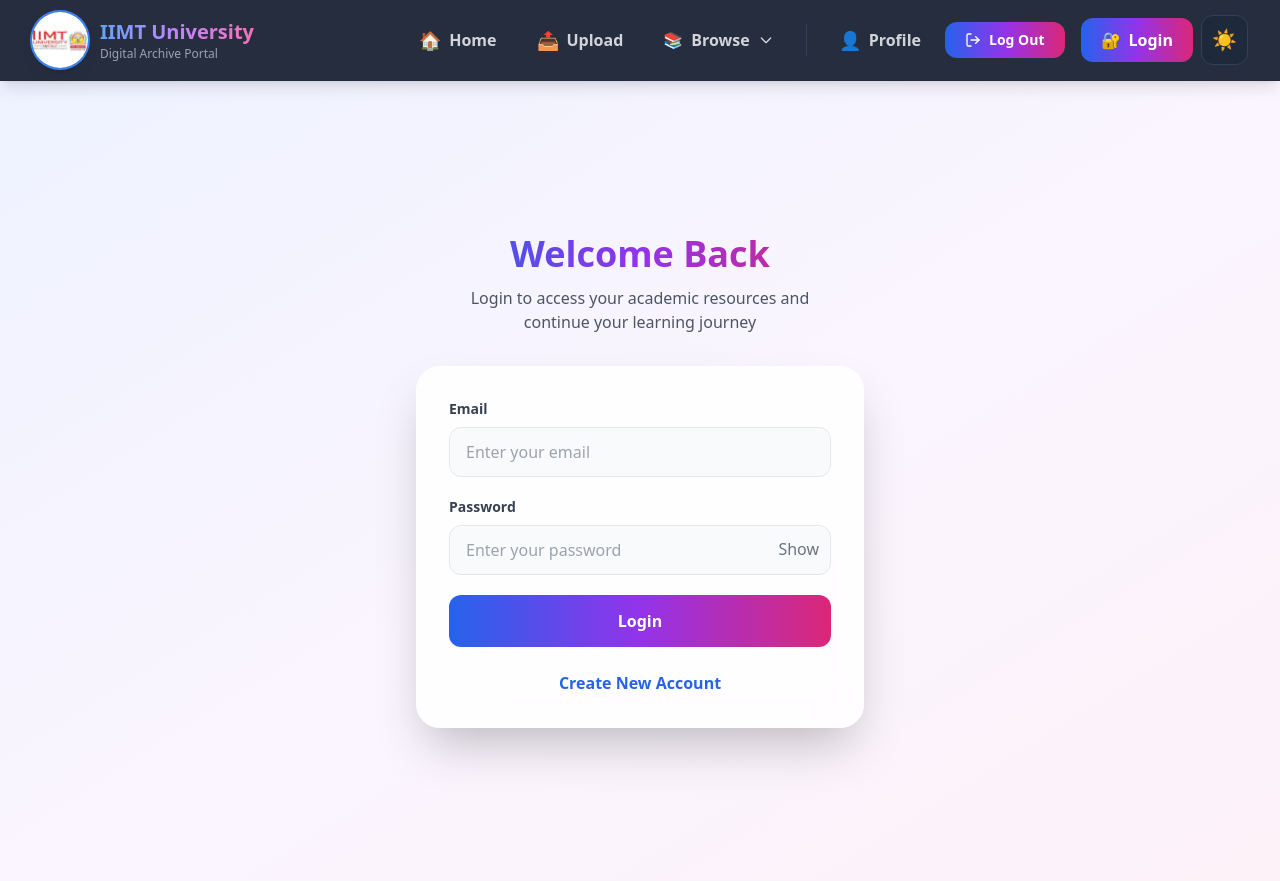
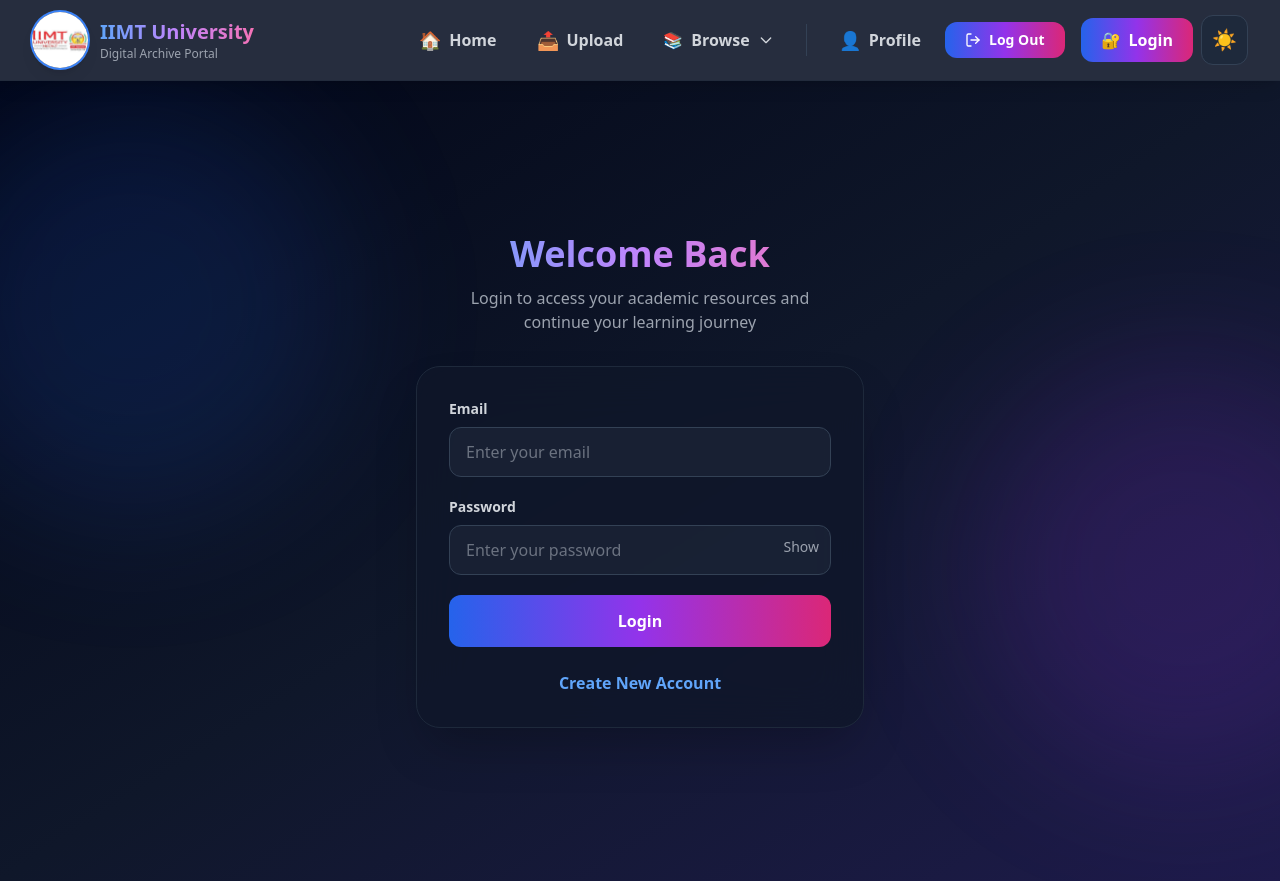
Before and after one commit to adnanahmed0007/Uploadpdf2.0, a React (Vite) app in the folder Pdsaveriimt-main/client/: page /login in a window 1280 px wide. Built offline with nearby package versions, Linux system fonts and the light colour scheme.

Commit message:
Update Login.jsx

```diff
--- a/Pdsaveriimt-main/client/src/components/Authentication/Login.jsx
+++ b/Pdsaveriimt-main/client/src/components/Authentication/Login.jsx
@@ -44,28 +44,34 @@ const Login = () => {
   }
 
   return (
-    <div className="min-h-screen bg-gradient-to-br from-indigo-50 via-purple-50 to-pink-50 relative overflow-hidden">
+    <div className="min-h-screen bg-gradient-to-br from-indigo-50 via-purple-50 to-pink-50 dark:from-slate-950 dark:via-slate-900 dark:to-indigo-950 relative overflow-hidden transition-colors duration-300">
+
+      {/* Background Glow Blobs */}
+      <div className="absolute inset-0 overflow-hidden pointer-events-none">
+        <div className="absolute top-20 -left-20 w-96 h-96 bg-blue-400/30 dark:bg-blue-600/15 rounded-full blur-3xl animate-blob"></div>
+        <div className="absolute bottom-20 -right-20 w-96 h-96 bg-purple-400/30 dark:bg-purple-600/15 rounded-full blur-3xl animate-blob animation-delay-2000"></div>
+      </div>
 
       <div className="relative flex items-center justify-center min-h-screen p-4">
         <div className="w-full max-w-md">
 
           {/* Header */}
           <div className="text-center mb-8">
-            <h1 className="text-4xl font-black bg-gradient-to-r from-blue-600 via-purple-600 to-pink-600 bg-clip-text text-transparent mb-3">
+            <h1 className="text-4xl font-black bg-gradient-to-r from-blue-600 via-purple-600 to-pink-600 dark:from-blue-400 dark:via-purple-400 dark:to-pink-400 bg-clip-text text-transparent mb-3">
               Welcome Back
             </h1>
-            <p className="text-gray-600 max-w-sm mx-auto">
+            <p className="text-gray-600 dark:text-gray-400 max-w-sm mx-auto">
               Login to access your academic resources and continue your learning journey
             </p>
           </div>
 
           {/* Login Card */}
-          <div className="backdrop-blur-xl bg-white/80 rounded-3xl shadow-2xl border border-white/20 p-8">
+          <div className="backdrop-blur-xl bg-white/80 dark:bg-slate-900/80 rounded-3xl shadow-2xl border border-white/20 dark:border-slate-800 p-8 transition-colors duration-300">
             <form onSubmit={handleSubmit} className="space-y-5">
 
               {/* Email Field */}
               <div className="space-y-2">
-                <label htmlFor="email" className="block text-sm font-semibold text-gray-700">
+                <label htmlFor="email" className="block text-sm font-semibold text-gray-700 dark:text-gray-300">
                   Email
                 </label>
                 <input
@@ -73,14 +79,14 @@ const Login = () => {
                   type="email"
                   id="email"
                   placeholder="Enter your email"
-                  className="w-full px-4 py-3 bg-gray-50 border border-gray-200 rounded-xl focus:outline-none focus:ring-2 focus:ring-blue-500 focus:border-transparent transition-all"
+                  className="w-full px-4 py-3 bg-gray-50 dark:bg-slate-800/60 border border-gray-200 dark:border-slate-700 rounded-xl text-gray-900 dark:text-gray-100 placeholder-gray-400 dark:placeholder-gray-500 focus:outline-none focus:ring-2 focus:ring-blue-500 focus:border-transparent transition-all"
                   required
                 />
               </div>
 
               {/* Password Field */}
               <div className="space-y-2">
-                <label htmlFor="password" className="block text-sm font-semibold text-gray-700">
+                <label htmlFor="password" className="block text-sm font-semibold text-gray-700 dark:text-gray-300">
                   Password
                 </label>
                 <div className="relative">
@@ -89,13 +95,13 @@ const Login = () => {
                     type={showPassword ? "text" : "password"}
                     id="password"
                     placeholder="Enter your password"
-                    className="w-full px-4 py-3 bg-gray-50 border border-gray-200 rounded-xl focus:outline-none focus:ring-2 focus:ring-blue-500 focus:border-transparent transition-all"
+                    className="w-full px-4 py-3 bg-gray-50 dark:bg-slate-800/60 border border-gray-200 dark:border-slate-700 rounded-xl text-gray-900 dark:text-gray-100 placeholder-gray-400 dark:placeholder-gray-500 focus:outline-none focus:ring-2 focus:ring-blue-500 focus:border-transparent transition-all pr-16"
                     required
                   />
                   <button
                     type="button"
                     onClick={() => setShowPassword(!showPassword)}
-                    className="absolute right-3 top-3 text-gray-500"
+                    className="absolute right-3 top-3 text-sm font-medium text-gray-500 dark:text-gray-400 hover:text-gray-700 dark:hover:text-gray-200 transition-colors"
                   >
                     {showPassword ? "Hide" : "Show"}
                   </button>
@@ -113,27 +119,27 @@ const Login = () => {
             </form>
 
             {/* Signup Link */}
-            <Link to="/signup" className="block mt-6 text-center text-blue-600 font-semibold">
+            <Link to="/signup" className="block mt-6 text-center text-blue-600 dark:text-blue-400 font-semibold hover:underline">
               Create New Account
             </Link>
           </div>
 
           {/* User Details Card */}
           {dataget_login && (
-            <div className="mt-6 backdrop-blur-xl bg-white/80 rounded-2xl shadow-2xl border border-white/20 p-6">
-              <h3 className="text-xl font-bold text-gray-800 mb-4">
+            <div className="mt-6 backdrop-blur-xl bg-white/80 dark:bg-slate-900/80 rounded-2xl shadow-2xl border border-white/20 dark:border-slate-800 p-6 transition-colors duration-300">
+              <h3 className="text-xl font-bold text-gray-800 dark:text-gray-100 mb-4">
                 Login Successful
               </h3>
 
-              <div className="space-y-2 text-sm">
+              <div className="space-y-2 text-sm text-gray-700 dark:text-gray-300">
                 <div>
-                  <strong>Email:</strong> {dataget_login.email}
+                  <strong className="text-gray-900 dark:text-gray-100">Email:</strong> {dataget_login.email}
                 </div>
                 <div>
-                  <strong>Username:</strong> {dataget_login.username}
+                  <strong className="text-gray-900 dark:text-gray-100">Username:</strong> {dataget_login.username}
                 </div>
                 <div>
-                  <strong>Department:</strong> {dataget_login.department}
+                  <strong className="text-gray-900 dark:text-gray-100">Department:</strong> {dataget_login.department}
                 </div>
               </div>
             </div>
```
Lines whose indentation alone changed are shown as unchanged.
